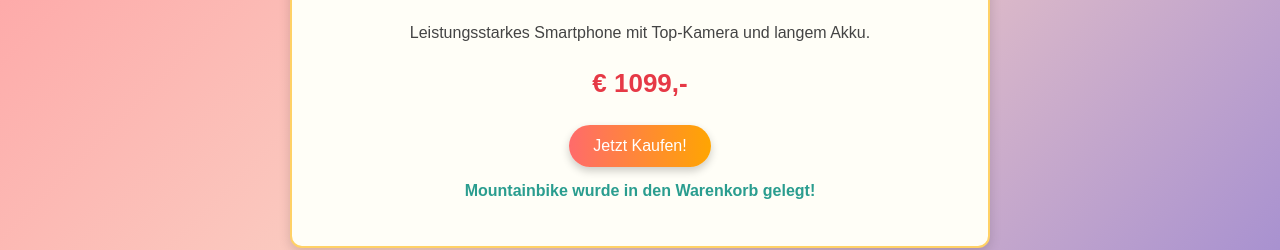
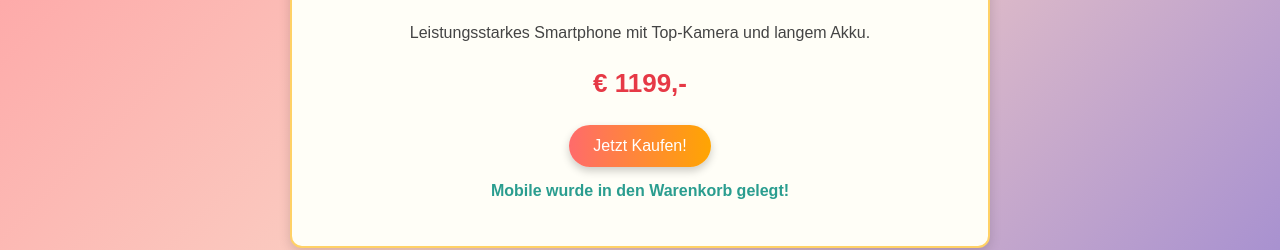
Before and after one commit to DavidBognar40/miniHandyshop4ek, a plain HTML site: page index.html in a window 1280 px wide. Both pictures are taken after a click on the button "Jetzt Kaufen!". Shown: the part 291-541 px from the top of the page. Drawn offline with Linux system fonts and the light colour scheme.

Commit message:
Meldung nach Event Click wurde geändert

```diff
--- a/index.html
+++ b/index.html
@@ -16,7 +16,7 @@
     <main>
         <h2>Huawei Pro Max 2</h2>
         <p>Leistungsstarkes Smartphone mit Top-Kamera und langem Akku.</p>
-        <p class="preis">€ 1099,-</p>
+        <p class="preis">€ 1199,-</p>
 
         <button id="btnKaufen">Jetzt Kaufen!</button>
 
--- a/script.js
+++ b/script.js
@@ -2,5 +2,5 @@ const btnKaufen = document.getElementById("btnKaufen");
 const meldung = document.getElementById("meldung");
 
 btnKaufen.addEventListener("click", function () {
-    meldung.textContent = "Mountainbike wurde in den Warenkorb gelegt!";
+    meldung.textContent = "Mobile wurde in den Warenkorb gelegt!";
 });
```
